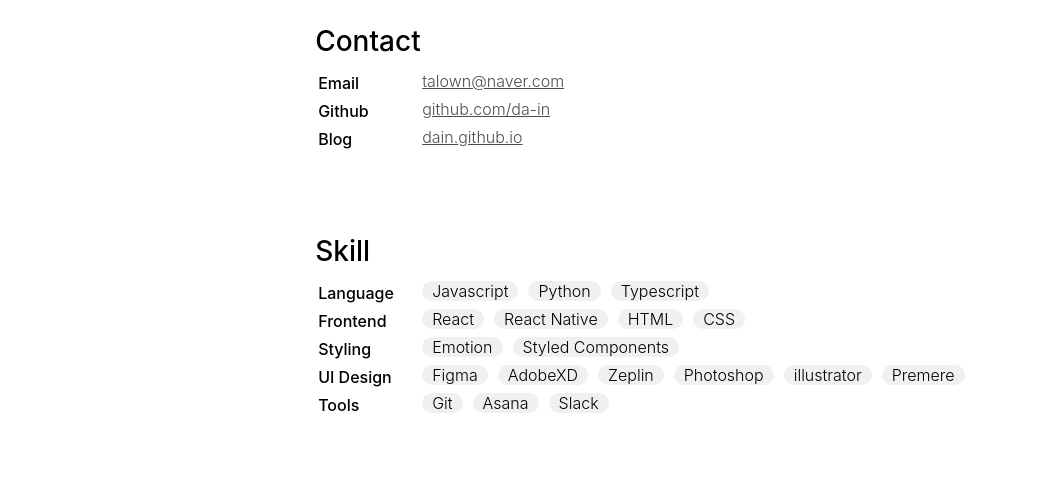
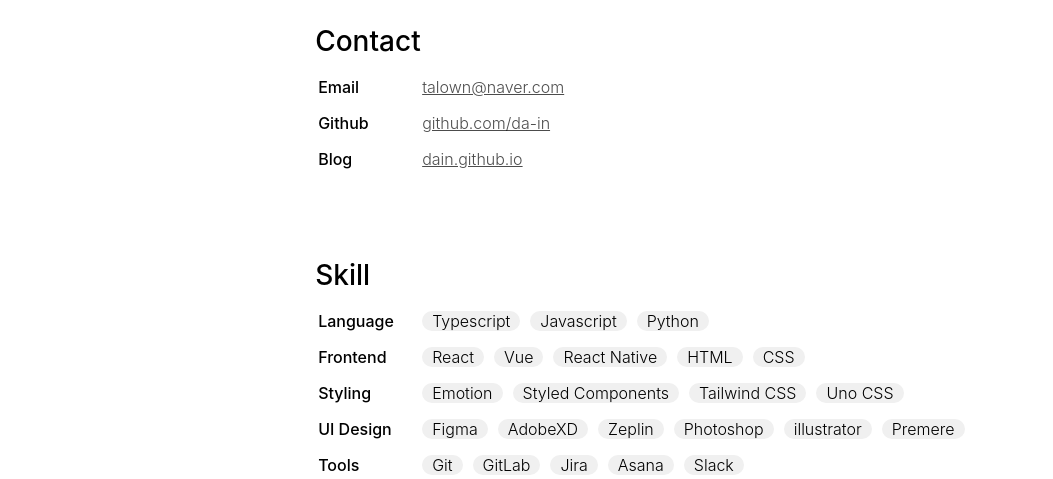
Before and after one commit to da-in/resume, a React (Create React App) app: page / in a window 1280 px wide. Shown: the part 473-952 px from the top of the page, without its empty margins (71-1124 px from the left). Built offline with nearby package versions, Linux system fonts and the light colour scheme; no server answers; a web font is replaced by a local one.

Commit message:
:lipstick: Modify Padding & Align

```diff
--- a/src/index.css
+++ b/src/index.css
@@ -38,7 +38,8 @@
   display: flex;
   flex-wrap: wrap;
   gap: 10px;
-  padding-bottom: 5px;
+  padding-top: 7px;
+  padding-bottom: 7px;
 }
 
 mark {
--- a/src/section/Skill.js
+++ b/src/section/Skill.js
@@ -11,15 +11,16 @@
           <tr>
             <th>Language</th>
             <td>
+              <Tag>Typescript</Tag>
               <Tag>Javascript</Tag>
               <Tag>Python</Tag>
-              <Tag>Typescript</Tag>
             </td>
           </tr>
           <tr>
             <th>Frontend</th>
             <td>
               <Tag>React</Tag>
+              <Tag>Vue</Tag>
               <Tag>React Native</Tag>
               <Tag>HTML</Tag>
               <Tag>CSS</Tag>
@@ -30,6 +31,8 @@
             <td>
               <Tag>Emotion</Tag>
               <Tag>Styled Components</Tag>
+              <Tag>Tailwind CSS</Tag>
+              <Tag>Uno CSS</Tag>
             </td>
           </tr>
           <tr>
@@ -47,6 +50,8 @@
             <th>Tools</th>
             <td>
               <Tag>Git</Tag>
+              <Tag>GitLab</Tag>
+              <Tag>Jira</Tag>
               <Tag>Asana</Tag>
               <Tag>Slack</Tag>
             </td>
```
